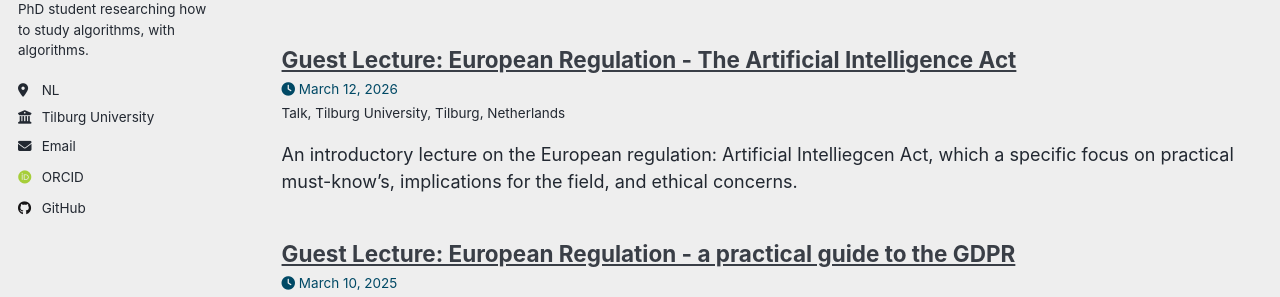
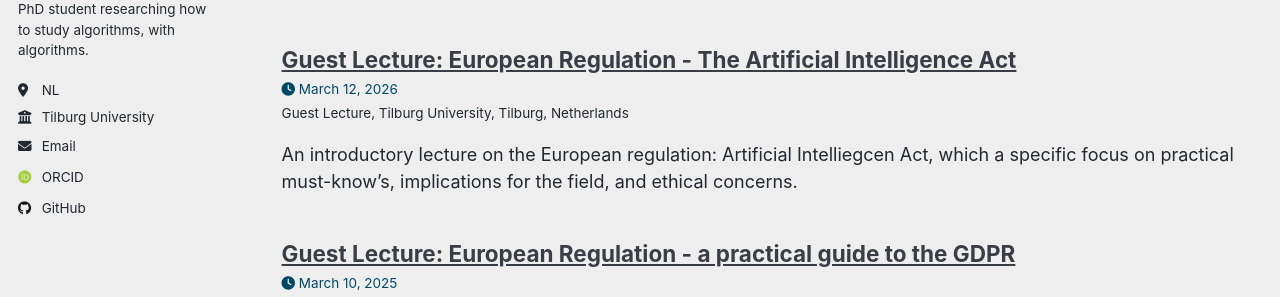
Before and after one commit to rtronnback/rtronnback.github.io, a Jekyll site: the page built from _pages/talks.html, in a window 1280 px wide and 1290 px high. Shown: the part 320-617 px from the top of the window. Built offline with Jekyll 4.4.1, drawn with Linux system fonts in a browser that asks for light colours; some web fonts are replaced; a script that is not in the unit is left out.

Commit message:
Update 2026-03-12-talk-AIA.md

```diff
--- a/_talks/2026-03-12-talk-AIA.md
+++ b/_talks/2026-03-12-talk-AIA.md
@@ -1,7 +1,7 @@
 ---
 title: "Guest Lecture: European Regulation - The Artificial Intelligence Act"
 collection: talks
-type: "Talk"
+type: "Guest Lecture"
 permalink: /talks/2026-03-12-talk-AIA
 venue: "Tilburg University"
 date: 2026-03-12
```
